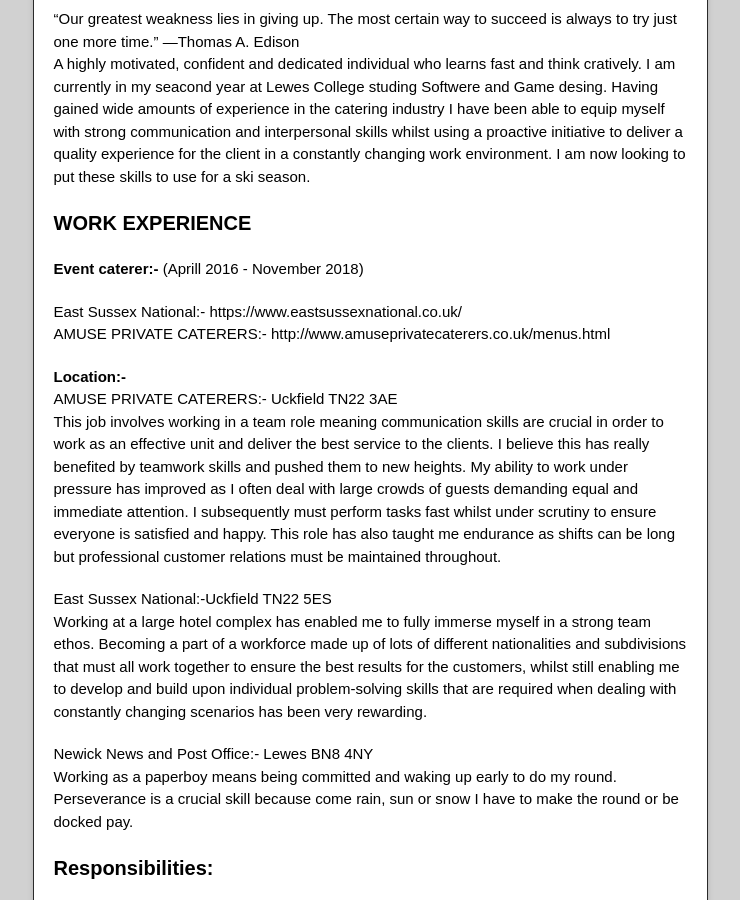
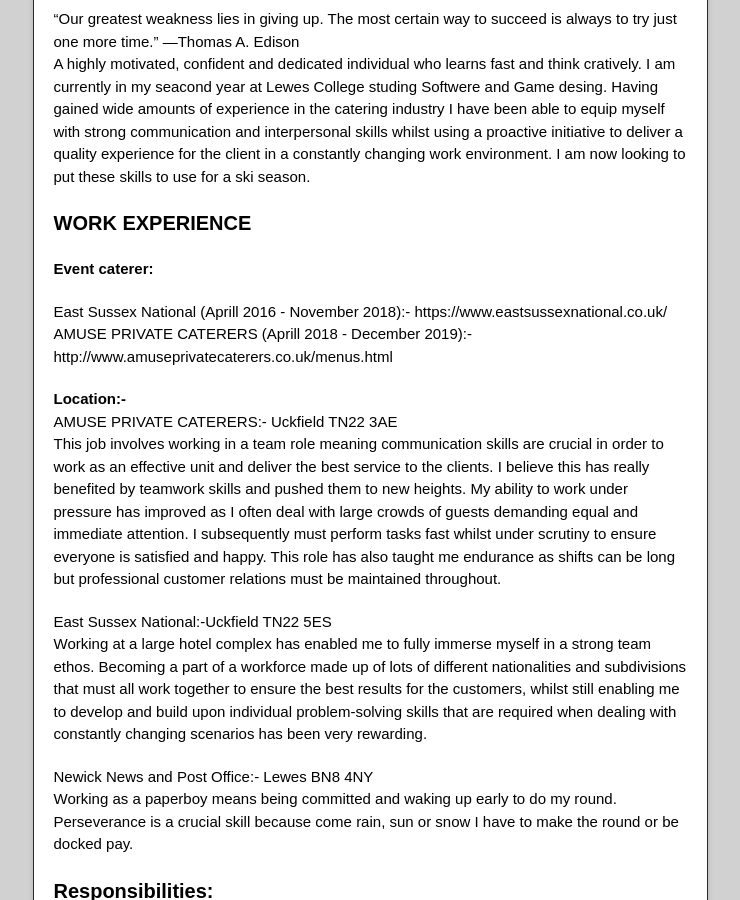
Before and after one commit to Ceirios1/Portfolio, a Jekyll site: the page built from cv.md, in a window 1280 px wide and 900 px high, scrolled down 488 px. Shown: the whole window, without its empty margins (270-1010 px from the left). Built offline with Jekyll 4.4.1, drawn with Linux system fonts in a browser that asks for light colours; our own code applies the rules of GitHub Pages for plain Markdown files; comment, search, counter and statistics services are not loaded; the repository's description, which GitHub fills in, is left out.

Commit message:
Update cv.md

```diff
--- a/cv.md
+++ b/cv.md
@@ -9,10 +9,10 @@ A highly motivated, confident and dedicated individual who learns fast and think
 
 
 
-**Event caterer:-** (Aprill 2016 - November 2018)
+**Event caterer:**
 
- East Sussex National:- https://www.eastsussexnational.co.uk/  <br/>
- AMUSE PRIVATE CATERERS:- http://www.amuseprivatecaterers.co.uk/menus.html
+ East Sussex National (Aprill 2016 - November 2018):- https://www.eastsussexnational.co.uk/  <br/>
+ AMUSE PRIVATE CATERERS (Aprill 2018 - December 2019):- http://www.amuseprivatecaterers.co.uk/menus.html <br/>
 
 **Location:-**
  AMUSE PRIVATE CATERERS:- Uckfield TN22 3AE <br/>
```
